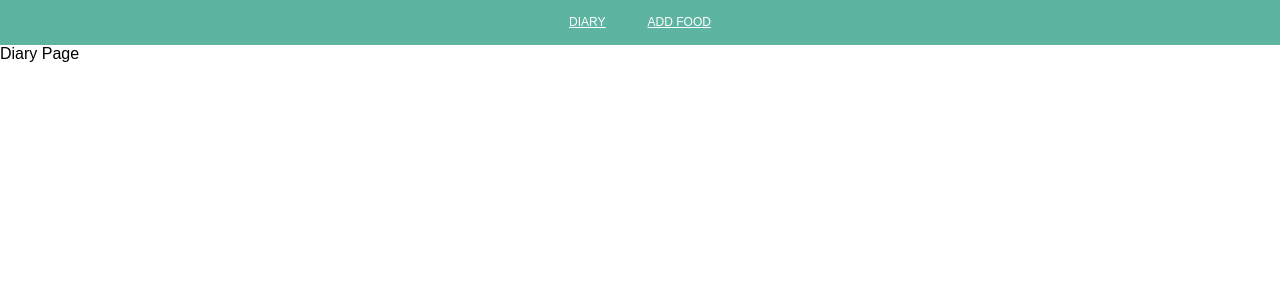
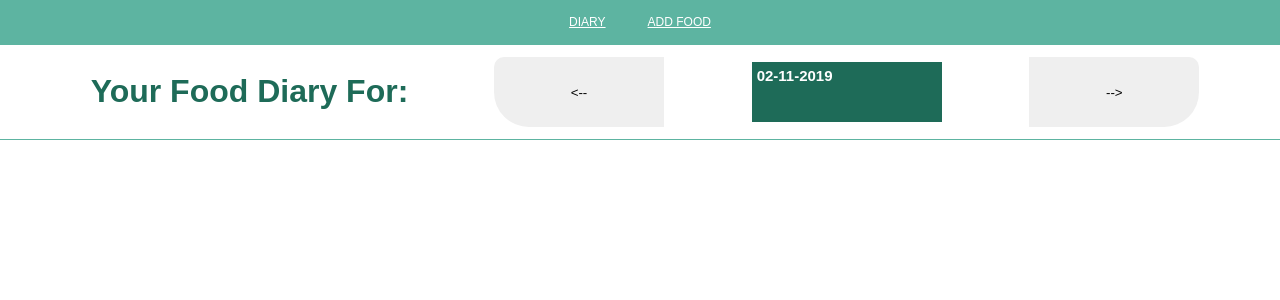
Before and after one commit to suhani-kohli/calorie-tracker, a React (Create React App) app: page / in a window 1280 px wide. Shown: the top 300 px of the page. Built offline with nearby package versions, Linux system fonts and the light colour scheme.

Commit message:
diary page with date

```diff
--- a/src/pages/Diary/Diary.js
+++ b/src/pages/Diary/Diary.js
@@ -1,9 +1,22 @@
 import React from 'react'
+import './Styles.css'
 
 const Diary = () => {
+    const selectedDate = "02-11-2019";
     return (
         <div>
-            Diary Page
+            <div className="food-diary">
+                <span className="heading">
+                    <h1 className="headerText">Your food diary for: </h1>
+                    <button className="food-diary-button prev" onClick={() => { }}>
+                        {"<--"}
+                    </button>
+                    <h1 className="Datebutton">{selectedDate}</h1>
+                    <button className="food-diary-button next" onClick={() => { }}>
+                        {"-->"}
+                    </button>
+                </span>
+            </div>
         </div>
     )
 }
--- /dev/null
+++ b/src/pages/Diary/Styles.css
@@ -0,0 +1,62 @@
+
+
+.food-diary {
+  display: grid;
+  align-items: center;
+  max-width: 100%;
+  margin: auto;
+}
+
+  .heading {
+    color: var(--darkGreen);
+    text-transform: capitalize;
+    display: flex;
+    padding-top: 7px;
+    padding-bottom: 7px;
+    padding-left: 5px;
+    padding-right: 10px;
+    align-self: center;
+    width: 100%;
+    border-bottom: 1px solid var(--lightGreen);
+    justify-content: space-evenly;
+  }
+  .headerText {
+    font-weight: bolder;
+    font-size: 32px;
+  }
+  .Datebutton {
+    background-color: var(--darkGreen);
+    color: white !important;
+    margin-left: 2px;
+    margin-right: 2px;
+    padding: 5px;
+    height: 50px;
+    width: 180px;
+    align-items: center;
+    font-size: 15px !important;
+    padding-right: 5px !important;
+  }
+
+  .food-diary-button{
+    width: 170px;
+    height: 70px;
+    align-self: center;
+    border-style: none;
+    cursor: pointer;
+  }
+
+  .food-diary-button:hover{
+    background-color: var(--lightGreen);
+  }
+
+
+  .prev{
+    border-bottom-left-radius: 35px;
+    border-top-left-radius: 10px;
+  }
+
+
+  .next{
+    border-bottom-right-radius: 35px;
+    border-top-right-radius: 10px;
+  }
```
